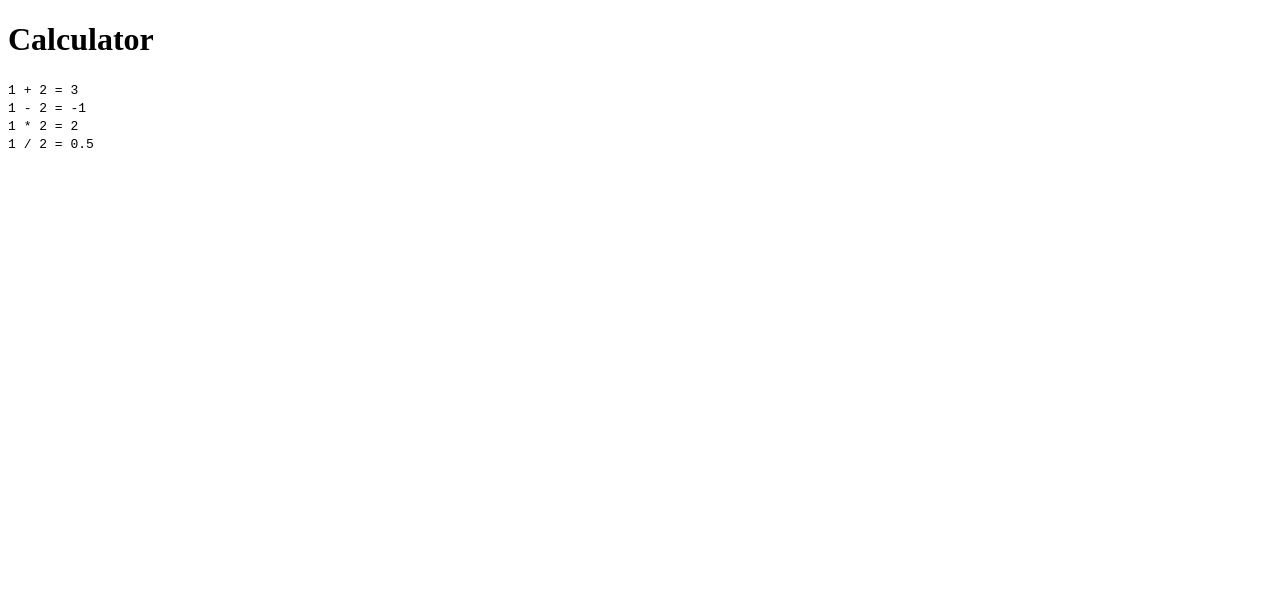
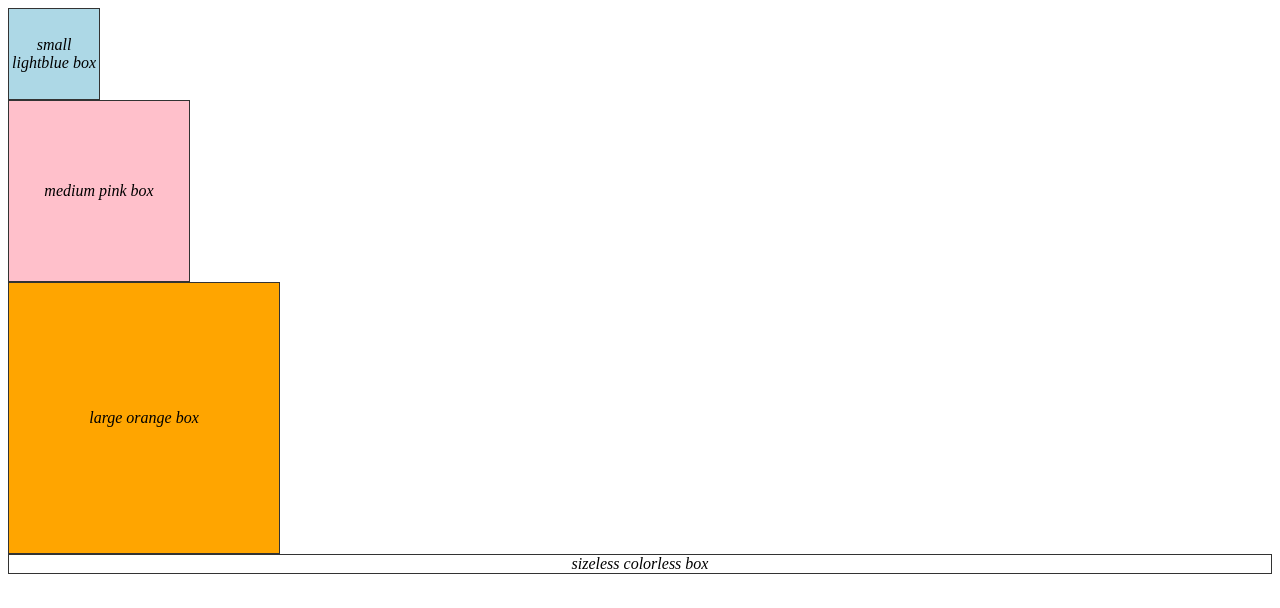
Before and after one commit to homayunmmdy/Epic-React, a React (Vite) app: page / in a window 1280 px wide. Shown: the top 608 px of the page. Built offline with nearby package versions, Linux system fonts and the light colour scheme.

Commit message:
add some basic css

```diff
--- a/src/App.tsx
+++ b/src/App.tsx
@@ -1,39 +1,42 @@
-type OperationsFn = (left: number, right: number) => number;
-
-const operations = {
-  "+": (left, right) => left + right,
-  "-": (left, right) => left - right,
-  "*": (left, right) => left * right,
-  "/": (left, right) => left / right,
-  "**": (left, right) => left ** right,
-} satisfies Record<string, OperationsFn>
-
-type CalculatorProps = {
-  left?: number;
-  operator?: keyof typeof operations;
-  right?: number;
-};
-
-function Calculator({ left = 0, operator = "+", right = 0 }: CalculatorProps) {
-  const result = operations[operator](left, right);
-  return (
-    <div>
-      <code>
-        {left} {operator} {right} = <output>{result}</output>
-      </code>
-    </div>
-  );
-}
+import "./app.css"
+const smallBox = (
+	<div
+		className="box box--small"
+		style={{ fontStyle: 'italic', backgroundColor: 'lightblue' }}
+	>
+		small lightblue box
+	</div>
+)
+const mediumBox = (
+	<div
+		className="box box--medium"
+		style={{ fontStyle: 'italic', backgroundColor: 'pink' }}
+	>
+		medium pink box
+	</div>
+)
+const largeBox = (
+	<div
+		className="box box--large"
+		style={{ fontStyle: 'italic', backgroundColor: 'orange' }}
+	>
+		large orange box
+	</div>
+)
+const sizelessColorlessBox = (
+	<div className="box" style={{ fontStyle: 'italic' }}>
+		sizeless colorless box
+	</div>
+)
 
 function App() {
   return (
     <div>
-      <h1>Calculator</h1>
-      <Calculator left={1} operator="+" right={2} />
-      <Calculator left={1} operator="-" right={2} />
-      <Calculator left={1} operator="*" right={2} />
-      <Calculator left={1} operator="/" right={2} />
-    </div>
+			{smallBox}
+			{mediumBox}
+			{largeBox}
+			{sizelessColorlessBox}
+		</div>
   );
 }
 
--- /dev/null
+++ b/src/app.css
@@ -0,0 +1,22 @@
+.box {
+	border: 1px solid #333;
+	display: flex;
+	flex-direction: column;
+	justify-content: center;
+	text-align: center;
+}
+
+.box--large {
+	width: 270px;
+	height: 270px;
+}
+
+.box--medium {
+	width: 180px;
+	height: 180px;
+}
+
+.box--small {
+	width: 90px;
+	height: 90px;
+}
```
